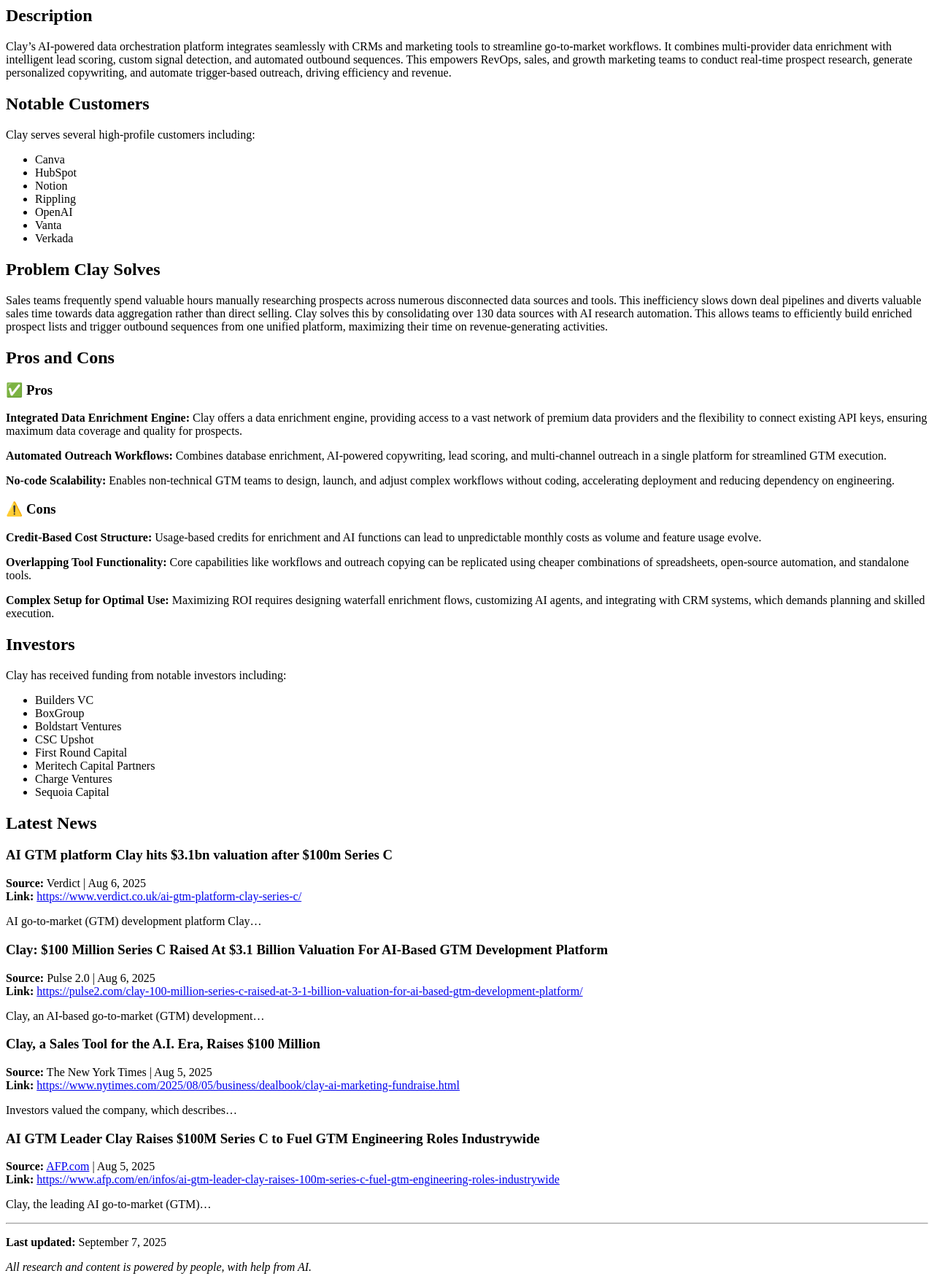
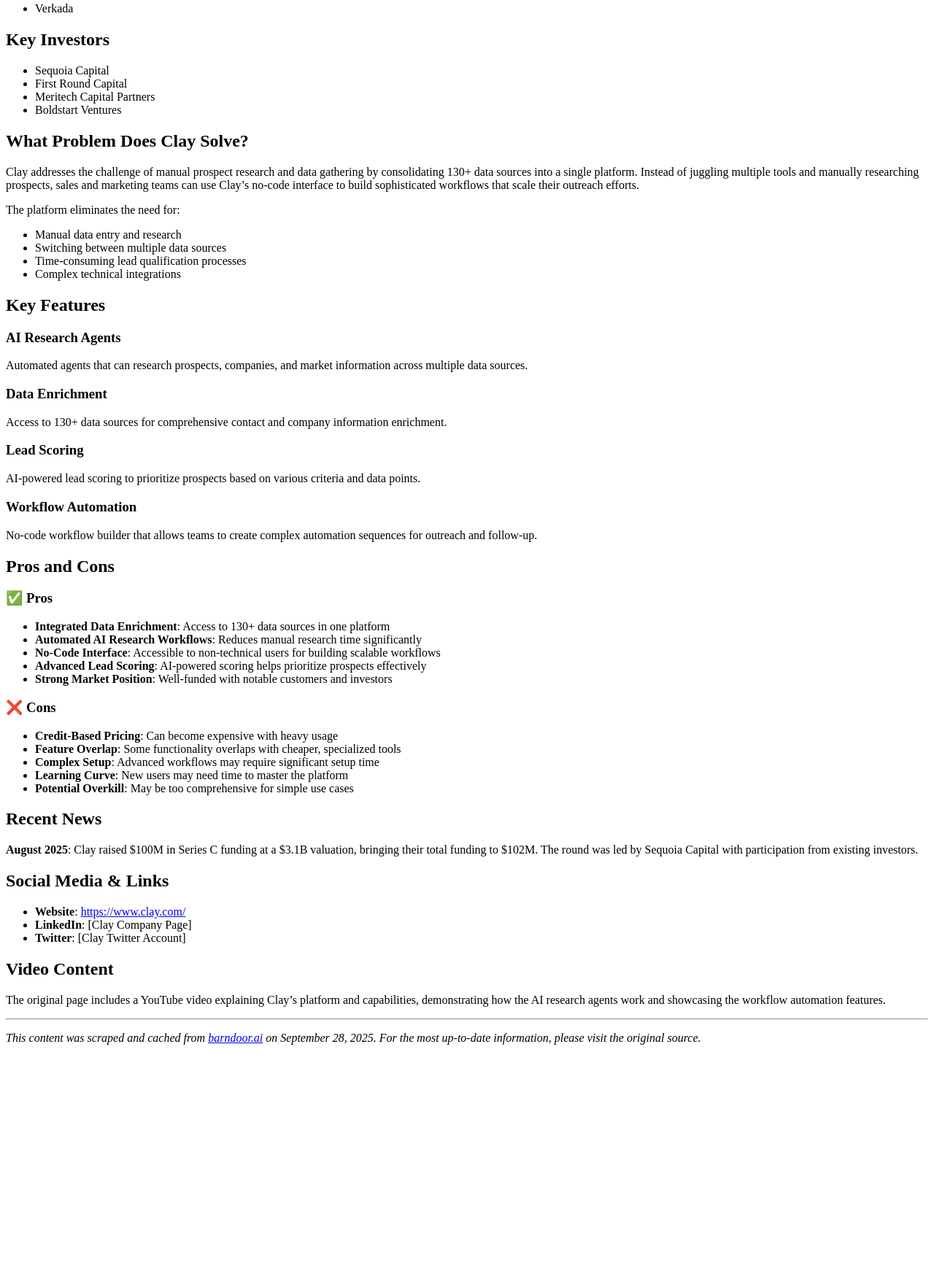
Before and after one commit to yue-em/everythingmachines-blog, an Astro site: page /cache/barndoor/ai-tools/clay/source in a window 1280 px wide. Shown: the part 720-2469 px from the top of the page at 73% size. After the commit the page ends 2168 px from the top, so only its background shows below. Built offline with nearby package versions, Linux system fonts and the light colour scheme; Astro itself is replaced by a stand-in of ours.

Commit message:
cache(barndoor): add ai-tools/clay source content

```diff
--- a/src/pages/cache/barndoor/ai-tools/clay/source.md
+++ b/src/pages/cache/barndoor/ai-tools/clay/source.md
@@ -1,39 +1,26 @@
 # Clay - AI App Profile | Features, Specialization, Pros & Cons | Barndoor AI
 
-**Source:** [Barndoor.ai](https://barndoor.ai/ai-tools/clay/)
-**Cached:** September 28, 2025
-**Original URL:** https://barndoor.ai/ai-tools/clay/
+*Source: https://barndoor.ai/ai-tools/clay/*
+*Cached on: September 28, 2025*
 
----
+## Overview
 
-## Company Overview
+Clay is an AI-powered data orchestration platform designed for sales and marketing automation. The platform consolidates over 130 data sources to help teams automate prospect research, data enrichment, and outreach workflows.
 
-**Clay** is an AI-powered data orchestration platform that automates lead research and outreach by enriching prospect data from 100+ sources, using AI research agents, and personalizing sales workflows at scale.
+## Company Information
 
-### Key Details
-- **Founded:** July 25, 2017
-- **Company Type:** Startup
-- **Total Financing:** $102M
-- **Website:** https://www.clay.com/
-
-### Categories
-- Sales, Marketing & Growth
-- Agent & Workflow Automation
+- **Company Type**: Startup
+- **Founded**: July 25, 2017
+- **Total Financing**: $102M
+- **Latest Valuation**: $3.1B (Series C)
+- **Website**: https://www.clay.com/
 
 ## Specializations
 
-Clay specializes in:
 - AI Research Agents
 - Data Enrichment AI
-- AI Formatting
-- AI Conditional Logic
 - Lead Scoring AI
-- Intent Signal Processing
-- Workflow Automation AI
-
-## Description
-
-Clay's AI-powered data orchestration platform integrates seamlessly with CRMs and marketing tools to streamline go-to-market workflows. It combines multi-provider data enrichment with intelligent lead scoring, custom signal detection, and automated outbound sequences. This empowers RevOps, sales, and growth marketing teams to conduct real-time prospect research, generate personalized copywriting, and automate trigger-based outreach, driving efficiency and revenue.
+- Workflow Automation
 
 ## Notable Customers
 
@@ -46,70 +33,67 @@ Clay serves several high-profile customers including:
 - Vanta
 - Verkada
 
-## Problem Clay Solves
+## Key Investors
 
-Sales teams frequently spend valuable hours manually researching prospects across numerous disconnected data sources and tools. This inefficiency slows down deal pipelines and diverts valuable sales time towards data aggregation rather than direct selling. Clay solves this by consolidating over 130 data sources with AI research automation. This allows teams to efficiently build enriched prospect lists and trigger outbound sequences from one unified platform, maximizing their time on revenue-generating activities.
+- Sequoia Capital
+- First Round Capital
+- Meritech Capital Partners
+- Boldstart Ventures
+
+## What Problem Does Clay Solve?
+
+Clay addresses the challenge of manual prospect research and data gathering by consolidating 130+ data sources into a single platform. Instead of juggling multiple tools and manually researching prospects, sales and marketing teams can use Clay's no-code interface to build sophisticated workflows that scale their outreach efforts.
+
+The platform eliminates the need for:
+- Manual data entry and research
+- Switching between multiple data sources
+- Time-consuming lead qualification processes
+- Complex technical integrations
+
+## Key Features
+
+### AI Research Agents
+Automated agents that can research prospects, companies, and market information across multiple data sources.
+
+### Data Enrichment
+Access to 130+ data sources for comprehensive contact and company information enrichment.
+
+### Lead Scoring
+AI-powered lead scoring to prioritize prospects based on various criteria and data points.
+
+### Workflow Automation
+No-code workflow builder that allows teams to create complex automation sequences for outreach and follow-up.
 
 ## Pros and Cons
 
 ### ✅ Pros
+- **Integrated Data Enrichment**: Access to 130+ data sources in one platform
+- **Automated AI Research Workflows**: Reduces manual research time significantly
+- **No-Code Interface**: Accessible to non-technical users for building scalable workflows
+- **Advanced Lead Scoring**: AI-powered scoring helps prioritize prospects effectively
+- **Strong Market Position**: Well-funded with notable customers and investors
 
-**Integrated Data Enrichment Engine:** Clay offers a data enrichment engine, providing access to a vast network of premium data providers and the flexibility to connect existing API keys, ensuring maximum data coverage and quality for prospects.
+### ❌ Cons
+- **Credit-Based Pricing**: Can become expensive with heavy usage
+- **Feature Overlap**: Some functionality overlaps with cheaper, specialized tools
+- **Complex Setup**: Advanced workflows may require significant setup time
+- **Learning Curve**: New users may need time to master the platform
+- **Potential Overkill**: May be too comprehensive for simple use cases
 
-**Automated Outreach Workflows:** Combines database enrichment, AI-powered copywriting, lead scoring, and multi-channel outreach in a single platform for streamlined GTM execution.
+## Recent News
 
-**No-code Scalability:** Enables non-technical GTM teams to design, launch, and adjust complex workflows without coding, accelerating deployment and reducing dependency on engineering.
+**August 2025**: Clay raised $100M in Series C funding at a $3.1B valuation, bringing their total funding to $102M. The round was led by Sequoia Capital with participation from existing investors.
 
-### ⚠️ Cons
+## Social Media & Links
 
-**Credit-Based Cost Structure:** Usage-based credits for enrichment and AI functions can lead to unpredictable monthly costs as volume and feature usage evolve.
+- **Website**: https://www.clay.com/
+- **LinkedIn**: [Clay Company Page]
+- **Twitter**: [Clay Twitter Account]
 
-**Overlapping Tool Functionality:** Core capabilities like workflows and outreach copying can be replicated using cheaper combinations of spreadsheets, open-source automation, and standalone tools.
+## Video Content
 
-**Complex Setup for Optimal Use:** Maximizing ROI requires designing waterfall enrichment flows, customizing AI agents, and integrating with CRM systems, which demands planning and skilled execution.
-
-## Investors
-
-Clay has received funding from notable investors including:
-- Builders VC
-- BoxGroup
-- Boldstart Ventures
-- CSC Upshot
-- First Round Capital
-- Meritech Capital Partners
-- Charge Ventures
-- Sequoia Capital
-
-## Latest News
-
-### AI GTM platform Clay hits $3.1bn valuation after $100m Series C
-**Source:** Verdict | Aug 6, 2025
-**Link:** https://www.verdict.co.uk/ai-gtm-platform-clay-series-c/
-
-AI go-to-market (GTM) development platform Clay...
-
-### Clay: $100 Million Series C Raised At $3.1 Billion Valuation For AI-Based GTM Development Platform
-**Source:** Pulse 2.0 | Aug 6, 2025
-**Link:** https://pulse2.com/clay-100-million-series-c-raised-at-3-1-billion-valuation-for-ai-based-gtm-development-platform/
-
-Clay, an AI-based go-to-market (GTM) development...
-
-### Clay, a Sales Tool for the A.I. Era, Raises $100 Million
-**Source:** The New York Times | Aug 5, 2025
-**Link:** https://www.nytimes.com/2025/08/05/business/dealbook/clay-ai-marketing-fundraise.html
-
-Investors valued the company, which describes...
-
-### AI GTM Leader Clay Raises $100M Series C to Fuel GTM Engineering Roles Industrywide
-**Source:** AFP.com | Aug 5, 2025
-**Link:** https://www.afp.com/en/infos/ai-gtm-leader-clay-raises-100m-series-c-fuel-gtm-engineering-roles-industrywide
-
-Clay, the leading AI go-to-market (GTM)...
+The original page includes a YouTube video explaining Clay's platform and capabilities, demonstrating how the AI research agents work and showcasing the workflow automation features.
 
 ---
 
-**Last updated:** September 7, 2025
-
-*All research and content is powered by people, with help from AI.*
-
-*All product names, logos and brands are property of their respective owners. Use is for educational and informational purposes only and does not imply endorsement. Links are to third-party sites not affiliated with Barndoor AI.*
+*This content was scraped and cached from barndoor.ai on September 28, 2025. For the most up-to-date information, please visit the original source.*
```
